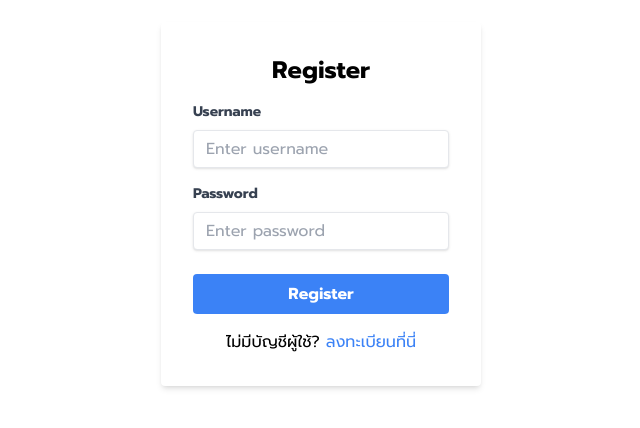
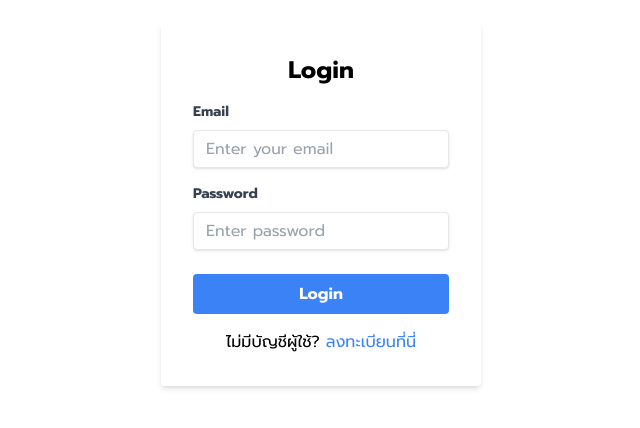
Before and after one commit to farlos3/Weather-friendly, a Next.js app: page /Auth/login in a window 1280 px wide. Shown: the part 196-624 px from the top of the page, without its empty margins (319-959 px from the left). Built offline with nearby package versions, Linux system fonts and the light colour scheme.

Commit message:
Already Signup and Login, Redirect when login or signup successful

```diff
--- a/app/Auth/login/page.jsx
+++ b/app/Auth/login/page.jsx
@@ -1,33 +1,75 @@
 "use client";
 
 import Link from "next/link";
+import { useRef, useState, useEffect } from "react";
+import { useRouter, useSearchParams } from 'next/navigation';
 
 export default function RegisterPage() {
+
+  const userRef = useRef();
+  const errRef = useRef();
+  const router = useRouter();
+  const searchParams = useSearchParams();
+
+  const [ email, setEmail ] = useState('');
+  const [ password, setPassword ] = useState('');
+  const [ error, setError ] = useState('');
+  const [ success, setSuccess ] = useState('');
+
+  const redirectTo = searchParams.get('redirect') || '/'; // หน้า default กรณีไม่มี redirect
+
+  useEffect(() => {
+    userRef.current.focus();
+  }, [])
+
+  useEffect(() => {
+    setError('');
+  }, [email, password])
+
+  async function handleSubmit(event){
+    event.preventDefault();
+    console.log(email, password)
+    setEmail('');
+    setPassword('');
+    setSuccess("Login successful!");
+
+    router.push(redirectTo);
+  }
 
   return (
     <div className="flex justify-center items-center h-screen">
       <div className="bg-white p-8 rounded shadow-md w-80">
-        <h1 className="text-2xl font-bold mb-4 text-center">Register</h1>
-        <form>
+        <h1 className="text-2xl font-bold mb-4 text-center">Login</h1>
+        <form onSubmit={handleSubmit}>
+
+          {error && (
+              <div className="bg-red-500 border border-red-600 rounded-lg px-3 p-2 flex items-center space-x-3 text-white">{error}</div>
+            )}
+
+          {success && (
+              <div className="bg-green-500 border border-green-600 rounded-lg px-3 p-2 flex items-center space-x-3 text-white">{success}</div>
+            )}
+
           <div className="mb-4">
-            <label className="block text-gray-700 text-sm font-bold mb-2" htmlFor="username">
-              Username
+            <label className="block text-gray-700 text-sm font-bold mb-2" htmlFor="email">
+              Email
             </label>
-            <input
-              type="text"
-              id="username"
+            <input onChange={(event => setEmail(event.target.value))}
               className="shadow appearance-none border rounded w-full py-2 px-3 text-gray-700 leading-tight focus:outline-none focus:shadow-outline"
-              placeholder="Enter username"
+              type="email"
+              id="email"
+              ref={userRef}
+              placeholder="Enter your email"
             />
           </div>
           <div className="mb-6">
             <label className="block text-gray-700 text-sm font-bold mb-2" htmlFor="password">
               Password
             </label>
-            <input
+            <input onChange={(event => setPassword(event.target.value))}
+              className="shadow appearance-none border rounded w-full py-2 px-3 text-gray-700 leading-tight focus:outline-none focus:shadow-outline"
               type="password"
               id="password"
-              className="shadow appearance-none border rounded w-full py-2 px-3 text-gray-700 leading-tight focus:outline-none focus:shadow-outline"
               placeholder="Enter password"
             />
           </div>
@@ -35,7 +77,7 @@ export default function RegisterPage() {
             type="submit"
             className="bg-blue-500 hover:bg-blue-700 text-white font-bold py-2 px-4 rounded w-full"
           >
-            Register
+            Login
           </button>
         </form>
         <div className="mt-4 text-center">
--- a/app/Auth/signup/page.jsx
+++ b/app/Auth/signup/page.jsx
@@ -1,40 +1,45 @@
-'use client'
+"use client";
 
-import React, { useState } from 'react';
-import Link from 'next/link';
+import React, { useState } from "react";
+import Link from "next/link";
+import { useRouter, useSearchParams } from 'next/navigation';
 
-export default function RegisterPage(){
+export default function RegisterPage() {
 
-  const [ name, setName ] = useState('');
-  const [ email, setEmail ] = useState('');
-  const [ password, setPassword ] = useState('');
-  const [ confirmPassword, setConfirmPassword ] = useState('');
-  const [ error, setError ] = useState('');
-  const [ success, setSuccess ] = useState('');
+  const router = useRouter();
+  const searchParams = useSearchParams();
 
-  async function handleSubmit(event){
+  const [name, setName] = useState("");
+  const [email, setEmail] = useState("");
+  const [password, setPassword] = useState("");
+  const [confirmPassword, setConfirmPassword] = useState("");
+  const [error, setError] = useState("");
+  const [success, setSuccess] = useState("");
+
+  const redirectTo = searchParams.get('redirect') || '/';
+
+  async function handleSubmit(event) {
     event.preventDefault();
 
-    if (password != confirmPassword){
+    if (password != confirmPassword) {
       setError("Password do not match!");
     }
 
-    if (!name || !email || !password || !confirmPassword){
+    if (!name || !email || !password || !confirmPassword) {
       setError("Please complete all inputs!");
     }
 
     try {
-
       const resCheckUser = await fetch("http://localhost:3000/api/checkUser", {
         method: "POST",
         headers: {
-          "Content-Type": "application/json"
+          "Content-Type": "application/json",
         },
-        body: JSON.stringify({email})
-      })
+        body: JSON.stringify({ email }),
+      });
 
       const { user } = await resCheckUser.json();
-      if (user){
+      if (user) {
         setError("User already exists!");
         return;
       }
@@ -42,23 +47,28 @@ export default function RegisterPage(){
       const res = await fetch("http://localhost:3000/api/auth/signup", {
         method: "POST",
         headers: {
-          "Content-Type": "application/json"
+          "Content-Type": "application/json",
         },
         body: JSON.stringify({
-          name, email, password
-        })
-      })
+          name,
+          email,
+          password,
+        }),
+      });
 
       if (res.ok) {
         const form = event.target;
         setError("");
-        setSuccess("User registeration successfully!")
+        setSuccess("User registeration successfully!");
+        setTimeout(() => {
+          router.push(redirectTo);
+        }, 500);
         form.reset();
       } else {
-        console.log("User registration failed.")
+        console.log("User registration failed.");
       }
-
-    } catch(error) {
+    } catch (error) {
+      setError("Error during registration. Please try again.");
       console.log("Error during registration: ", error);
     }
   }
@@ -72,13 +82,16 @@ export default function RegisterPage(){
           </h3>
           <hr className="mb-6 border-gray-200" />
           <form className="space-y-5" onSubmit={handleSubmit}>
-
             {error && (
-              <div className='bg-red-500 border border-red-600 rounded-lg px-3 p-2 flex items-center space-x-3 text-white'>{error}</div>
+              <div className="bg-red-500 border border-red-600 rounded-lg px-3 p-2 flex items-center space-x-3 text-white">
+                {error}
+              </div>
             )}
 
             {success && (
-              <div className='bg-green-500 border border-green-600 rounded-lg px-3 p-2 flex items-center space-x-3 text-white'>{success}</div>
+              <div className="bg-green-500 border border-green-600 rounded-lg px-3 p-2 flex items-center space-x-3 text-white">
+                {success}
+              </div>
             )}
 
             <div className="space-y-2">
@@ -88,7 +101,8 @@ export default function RegisterPage(){
               >
                 Name
               </label>
-              <input onChange={(event => setName(event.target.value))}
+              <input
+                onChange={(event) => setName(event.target.value)}
                 id="name"
                 className="w-full px-4 py-2 border border-gray-300 rounded-lg focus:outline-none focus:ring-2 focus:ring-blue-500 focus:border-transparent transition-all placeholder:text-gray-400"
                 type="text"
@@ -103,7 +117,8 @@ export default function RegisterPage(){
               >
                 Email
               </label>
-              <input onChange={(event => setEmail(event.target.value))}
+              <input
+                onChange={(event) => setEmail(event.target.value)}
                 id="email"
                 className="w-full px-4 py-2 border border-gray-300 rounded-lg focus:outline-none focus:ring-2 focus:ring-blue-500 focus:border-transparent transition-all placeholder:text-gray-400"
                 type="email"
@@ -118,7 +133,8 @@ export default function RegisterPage(){
               >
                 Password
               </label>
-              <input onChange={(event => setPassword(event.target.value))}
+              <input
+                onChange={(event) => setPassword(event.target.value)}
                 id="password"
                 className="w-full px-4 py-2 border border-gray-300 rounded-lg focus:outline-none focus:ring-2 focus:ring-blue-500 focus:border-transparent transition-all placeholder:text-gray-400"
                 type="password"
@@ -133,7 +149,8 @@ export default function RegisterPage(){
               >
                 Confirm Password
               </label>
-              <input onChange={(event => setConfirmPassword(event.target.value))}
+              <input
+                onChange={(event) => setConfirmPassword(event.target.value)}
                 id="confirm-password"
                 className="w-full px-4 py-2 border border-gray-300 rounded-lg focus:outline-none focus:ring-2 focus:ring-blue-500 focus:border-transparent transition-all placeholder:text-gray-400"
                 type="password"
@@ -152,11 +169,8 @@ export default function RegisterPage(){
           <div className="mt-6 pt-6 border-t border-gray-200 text-center">
             <p className="text-gray-600">
               มีบัญชีอยู่แล้ว?{" "}
-              <Link
-                href="./login"
-                className="text-blue-600 hover:text-blue-700 font-medium hover:underline"
-              >
-                ลงชื่อเข้าใช้ที่นี่
+              <Link href="./login"
+                className="text-blue-600 hover:text-blue-700 font-medium hover:underline">ลงชื่อเข้าใช้ที่นี่
               </Link>
             </p>
           </div>
@@ -164,4 +178,4 @@ export default function RegisterPage(){
       </div>
     </div>
   );
-};
+}
--- a/app/api/auth/[...nextauth]/route.js
+++ /dev/null
@@ -1 +0,0 @@
-import Nexau
```
